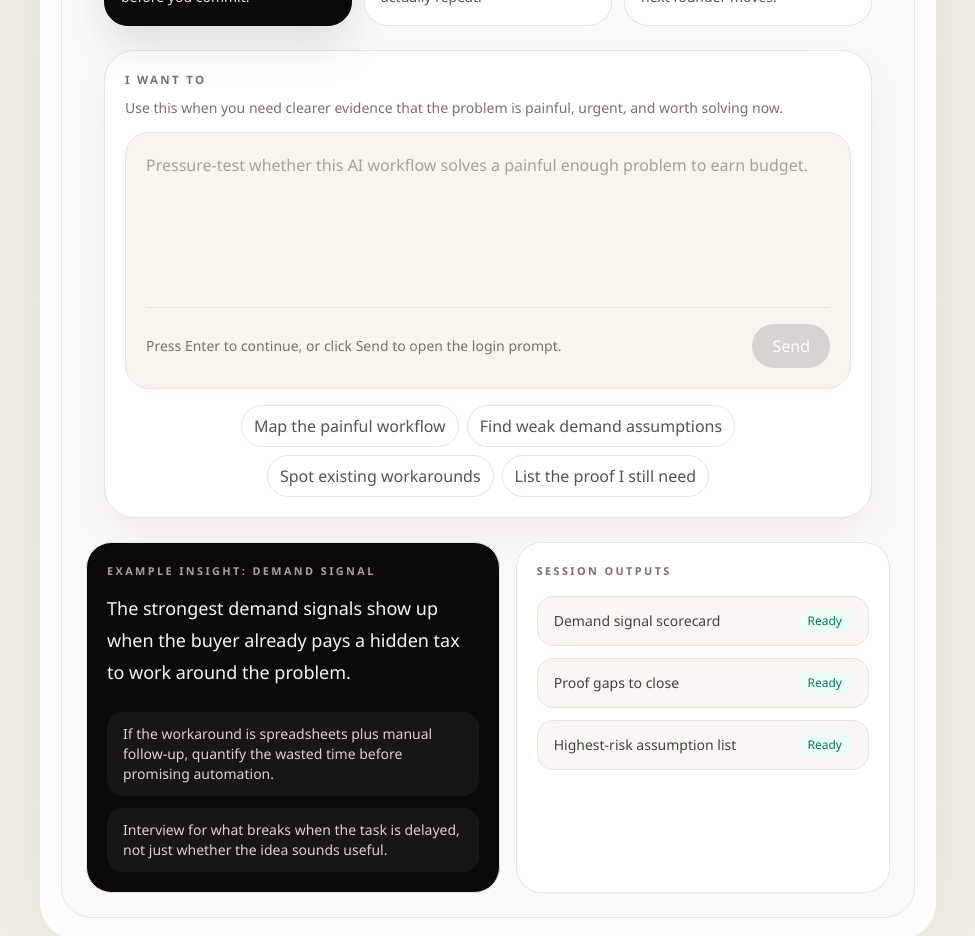
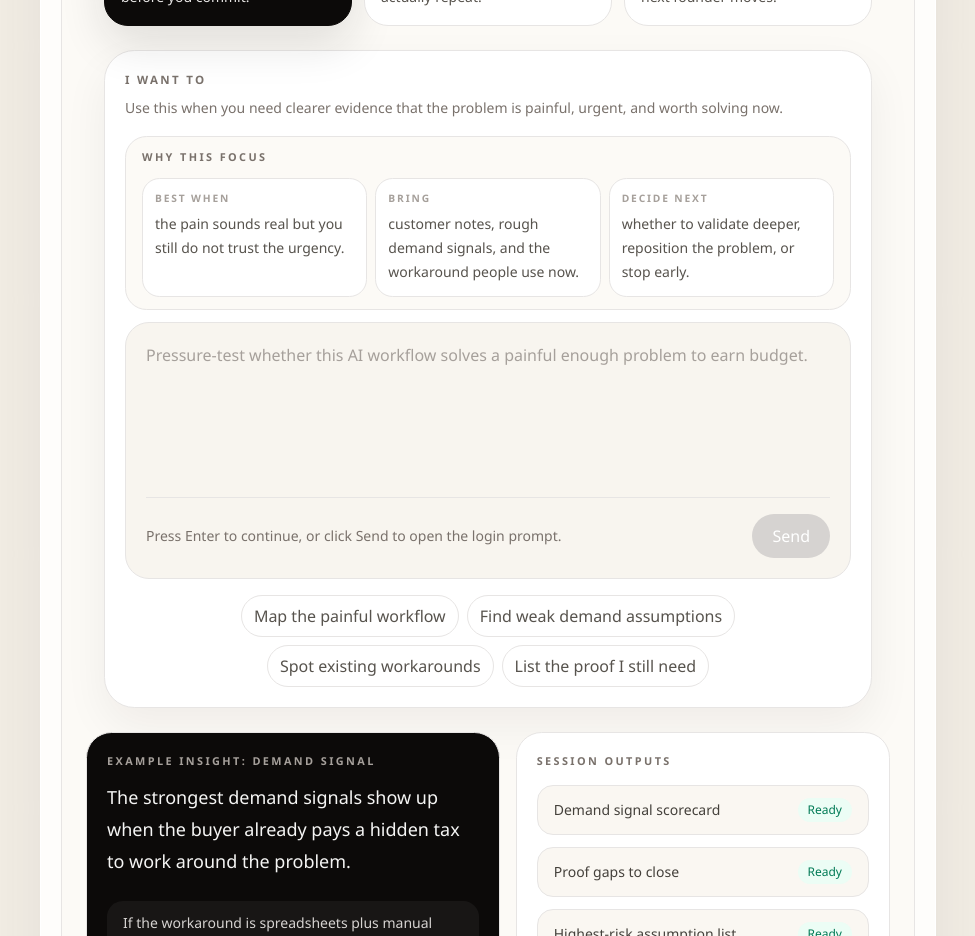
Before and after one commit to jianxux/aicofounder, a Next.js app: page / in a window 1280 px wide. Shown: the part 920-1856 px from the top of the page, without its empty margins (152-1127 px from the left). Built offline with nearby package versions, Linux system fonts and the light colour scheme; no server answers.

Commit message:
feat: add landing focus rationale panel
- add preset-aware best-when, bring, and decide-next cues in the hero
- extract the rationale UI into a dedicated in-file component
- add semantic landing-page tests for default render and preset switching

```diff
--- a/src/app/page.tsx
+++ b/src/app/page.tsx
@@ -118,6 +118,11 @@ const focusPresets = [
       "If the workaround is spreadsheets plus manual follow-up, quantify the wasted time before promising automation.",
       "Interview for what breaks when the task is delayed, not just whether the idea sounds useful.",
     ],
+    rationale: [
+      { label: "Best when", value: "the pain sounds real but you still do not trust the urgency." },
+      { label: "Bring", value: "customer notes, rough demand signals, and the workaround people use now." },
+      { label: "Decide next", value: "whether to validate deeper, reposition the problem, or stop early." },
+    ],
     sessionOutputs: ["Demand signal scorecard", "Proof gaps to close", "Highest-risk assumption list"],
   },
   {
@@ -134,6 +139,11 @@ const focusPresets = [
       "Founders who win here explain the problem more clearly, not just the product.",
       "Your next move is tightening the positioning claim before shipping the homepage.",
     ],
+    rationale: [
+      { label: "Best when", value: "the product is plausible but the story still sounds interchangeable." },
+      { label: "Bring", value: "homepage copy, customer language, and competing claims in the category." },
+      { label: "Decide next", value: "which angle, promise, and wording deserve the next homepage test." },
+    ],
     sessionOutputs: ["Positioning report", "Market research memo", "Homepage angle to test"],
   },
   {
@@ -149,6 +159,11 @@ const focusPresets = [
     insightPoints: [
       "Sequence the work so each conversation or experiment earns the right to make the next decision.",
       "Name the metric or learning target before you draft the task list.",
+    ],
+    rationale: [
+      { label: "Best when", value: "your signal is spread across notes and decisions keep slipping." },
+      { label: "Bring", value: "research scraps, open questions, and the constraints shaping this week." },
+      { label: "Decide next", value: "the next three moves, who to talk to, and what to test first." },
     ],
     sessionOutputs: ["Next-step plan", "Validation sprint outline", "Decision-ready founder brief"],
   },
@@ -267,6 +282,30 @@ function LoginPromptModal({
         </div>
       </div>
     </div>
+  );
+}
+
+function FocusRationalePanel({
+  rationale,
+}: {
+  rationale: (typeof focusPresets)[number]["rationale"];
+}) {
+  const headingId = useId();
+
+  return (
+    <section aria-labelledby={headingId} className="mt-4 rounded-[1.35rem] border border-stone-200 bg-[#fcfaf6] px-4 py-3 text-left">
+      <h2 id={headingId} className="text-[0.68rem] font-semibold uppercase tracking-[0.22em] text-stone-500">
+        Why this focus
+      </h2>
+      <dl className="mt-3 grid gap-2 sm:grid-cols-3">
+        {rationale.map((item) => (
+          <div key={item.label} className="rounded-[1.1rem] border border-stone-200 bg-white px-3 py-3">
+            <dt className="text-[0.64rem] font-semibold uppercase tracking-[0.18em] text-stone-400">{item.label}</dt>
+            <dd className="mt-1.5 text-sm leading-6 text-stone-600">{item.value}</dd>
+          </div>
+        ))}
+      </dl>
+    </section>
   );
 }
 
@@ -394,6 +433,7 @@ export default function LandingPage() {
                     I want to
                   </label>
                   <p className="mt-2 text-left text-sm leading-6 text-stone-500">{activePreset.helper}</p>
+                  <FocusRationalePanel rationale={activePreset.rationale} />
                   <div className="mt-3 rounded-[1.5rem] border border-stone-200 bg-[#f8f5ef] px-4 py-4 sm:px-5 sm:py-5">
                     <textarea
                       id="hero-prompt"
```
Also changed, not shown: 1 other file (tests, documents, lock files or other folders).
